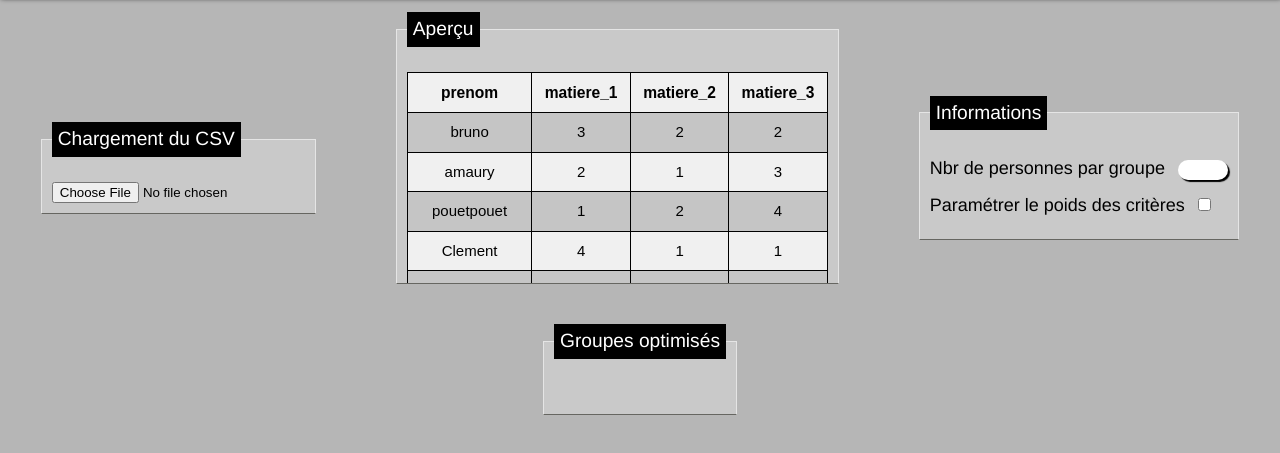
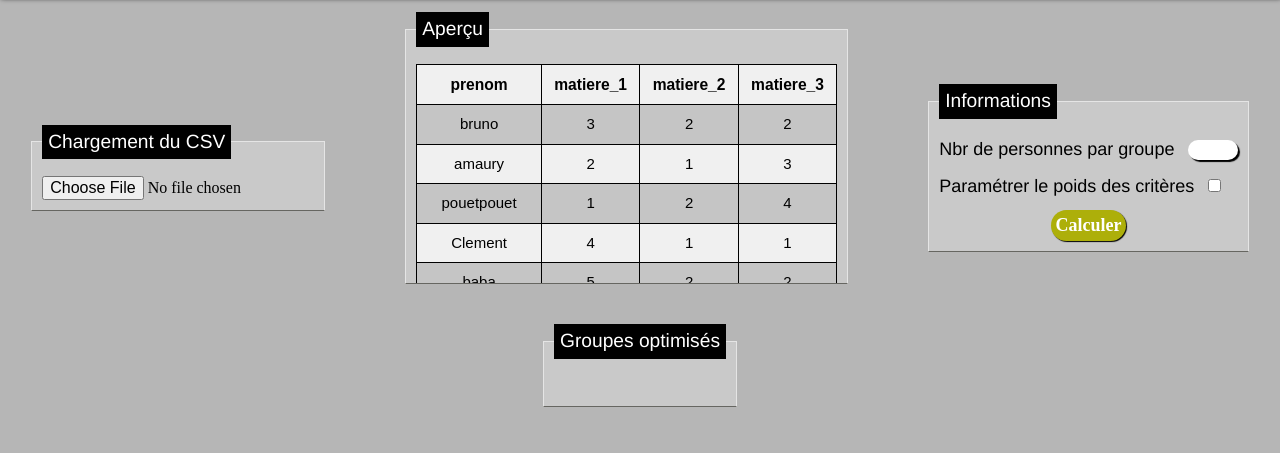
Before and after one commit to Preliator-code/Balancing-skills-of-group, a plain HTML site: page index.html in a window 1280 px wide. Shown: the part 43-496 px from the top of the page. Drawn offline with Linux system fonts and the light colour scheme; a web font is replaced by a local one.

Commit message:
Création du boutton "calculer" + adaptation du code - V1

```diff
--- a/css/style.css
+++ b/css/style.css
@@ -28,7 +28,7 @@ legend{
     color: #fff;
     padding: 3px 6px;
     font-size: 1.6em;
-    margin-bottom: 15px;
+    margin-bottom: 7px;
 }
 
 label{
@@ -56,6 +56,13 @@ input[type="number"]{
 	align-items: center;
 	width: 100%;
 	justify-content: space-between;
+}
+
+button, input, optgroup, select, textarea {
+     margin: 0;
+     font-family: normal;
+     font-size: 16px;
+     line-height: normal;
 }
 
 /*---- HEADER ----*/
@@ -108,18 +115,6 @@ nav a:hover{
 	margin-right: 40px;
 }
 
-#infosSupp div{
-	margin-bottom: 10px;
-}
-
-#infosSupp p{
-/*	margin: 10px 0 10px 10px;*/
-	margin-top: 5px;
-	font-size: 1.3em;
-	color: #007128;
-}
-
-
 /*---- APERCU TABLE ----*/
 
 #apercuCsv{
@@ -157,6 +152,43 @@ nav a:hover{
 #apercuCsv tr:nth-child(even){
 	background-color: #F0F0F0;
 }
+
+/*---- INFOS SUPP----*/
+
+#infosSupp{
+	display: flex;
+	flex-direction: column;
+	align-items: flex-start;
+}
+
+#infosSupp div{
+	margin-bottom: 10px;
+}
+
+#infosSupp p{
+	margin-top: 5px;
+	font-size: 1.3em;
+	color: #007128;
+}
+
+#infosSupp button{
+	align-self: center;
+	padding: 5px;
+	border-radius: 50px;
+	background-color: #adaf0a;
+	font-size: 1.5em;
+	font-weight: bold;
+	color: white;
+	border: 0px;
+	box-shadow: 1px 1px 1px black;
+}
+
+#infosSupp button:hover{
+	background-color: white;
+	color: #adaf0a;
+	box-shadow: 2px 2px 5px black;
+}
+
 
 /*---- TABLE POIDS ----*/
 
--- a/index.html
+++ b/index.html
@@ -59,8 +59,9 @@
 				</div>
 				<div id="choixPoids">
 					<label for="radioPoids">Paramétrer le poids des critères</label>
-					<input type="checkbox" onclick="manageWeight(this)">
+					<input id="checkBox" type="checkbox">
 				</div>
+				<button onclick="buttonEnvoyer()">Calculer</button>
 			</fieldset>
 		</div>
 		<fieldset id="fieldset_weight" class="bloc">
--- a/js/calculWithCombinations.js
+++ b/js/calculWithCombinations.js
@@ -9,9 +9,16 @@ let quart3;
 let quart3Extra;
 let jsonPerson = [];
 let noteMax, noteMaxExtra;
-
 let scoreCombination = []
 let scoreCombinationExtra = []
+
+function continueWithoutWeight(){
+	tabMean = []
+	for (var i = 0; i < colNameLength; i++) {
+		tabMean.push(1)
+	}
+	getScoreForEachPerson()
+}
 
 function getScoreForEachPerson(){
 	jsonPerson = []
--- a/js/makeCombinations.js
+++ b/js/makeCombinations.js
@@ -78,8 +78,6 @@ function makeCombinations(){
 	preparetab()
 }
 
-
-
 function hideElement(){
 	document.getElementById("showNumberCombinations").style.display = 'none'
 }
@@ -88,3 +86,12 @@ function entreNbrPers(number){
 	nombrePersonnes = number.value;
 	nombrePersonnes > 0 ? makeCombinations() : hideElement()
 }
+
+function buttonEnvoyer(){
+	if (nombrePersonnes > 0 && document.getElementById("checkBox").checked) {
+		prepareTabMulti()
+	}
+	if (nombrePersonnes > 0 && (!(document.getElementById("checkBox").checked))) {
+		continueWithoutWeight()
+	}
+}
```
